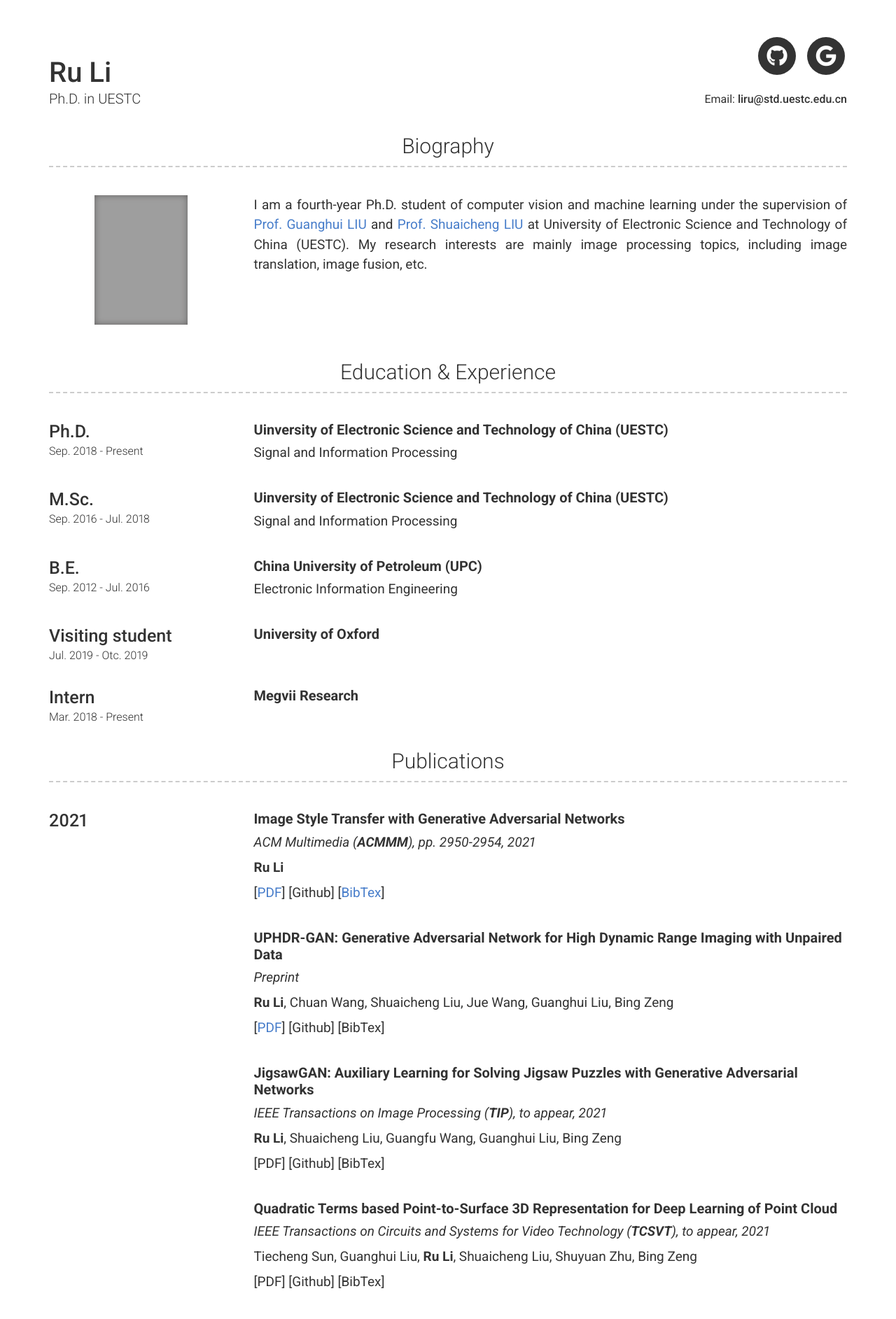
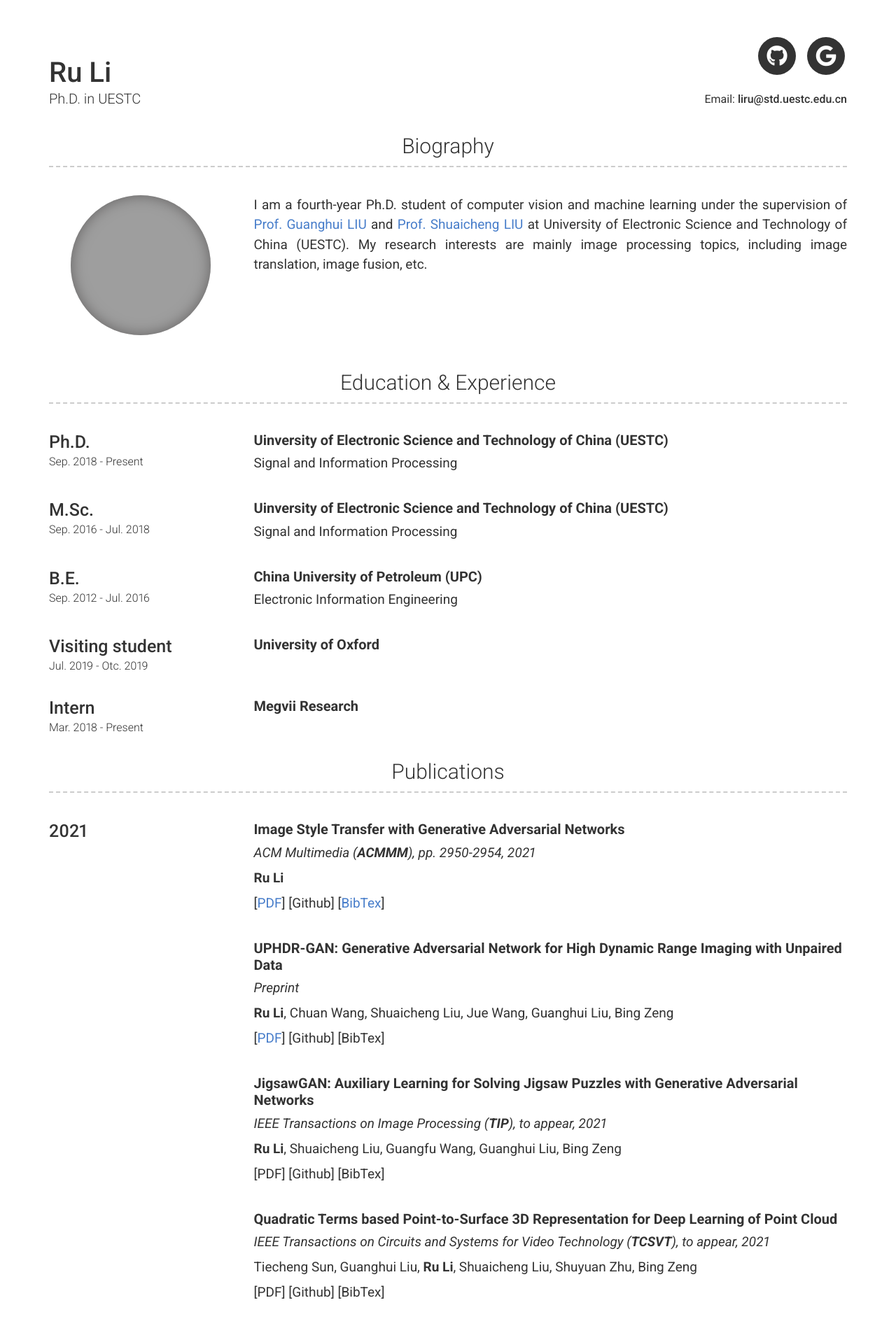
Before and after one commit to liru0126/liru0126.github.io, a Jekyll site: the page built from index.md, in a window 1280 px wide. Shown: the top 1885 px of the page at 70% size. Built offline with Jekyll 4.4.1, drawn with Linux system fonts in a browser that asks for light colours; nearby versions of some CDN libraries; grey boxes are pictures that could not be loaded.

Commit message:
Update modern-resume-theme.scss

```diff
--- a/_sass/modern-resume-theme.scss
+++ b/_sass/modern-resume-theme.scss
@@ -28,19 +28,18 @@
 }
 
 .profile-img {
-  // max-width: 133px;
-  width: 133px;
-  height: 185px;
+  width: 200px;
+  height: 200px;
   margin: 0 auto;
   margin-bottom: 20px;
   display: block;
-  // border-radius: 100px;
+  border-radius: 100px;
   background-size: cover;
   background-position: center;
   background-repeat: repeat, no-repeat;
-  -moz-box-shadow: inset 0 0 10px #636161;
-  -webkit-box-shadow: inset 0 0 10px #636161;
-  box-shadow: inset 0 0 10px #636161;
+  -moz-box-shadow: inset 0 0 20px #636161;
+  -webkit-box-shadow: inset 0 0 20px #636161;
+  box-shadow: inset 0 0 20px #636161;
 }
 
 .into-text-1 {
```
